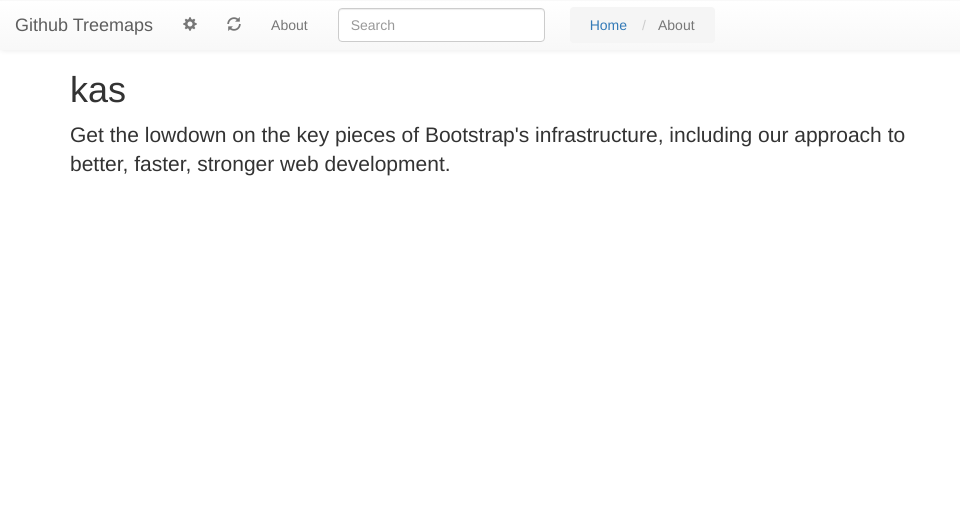
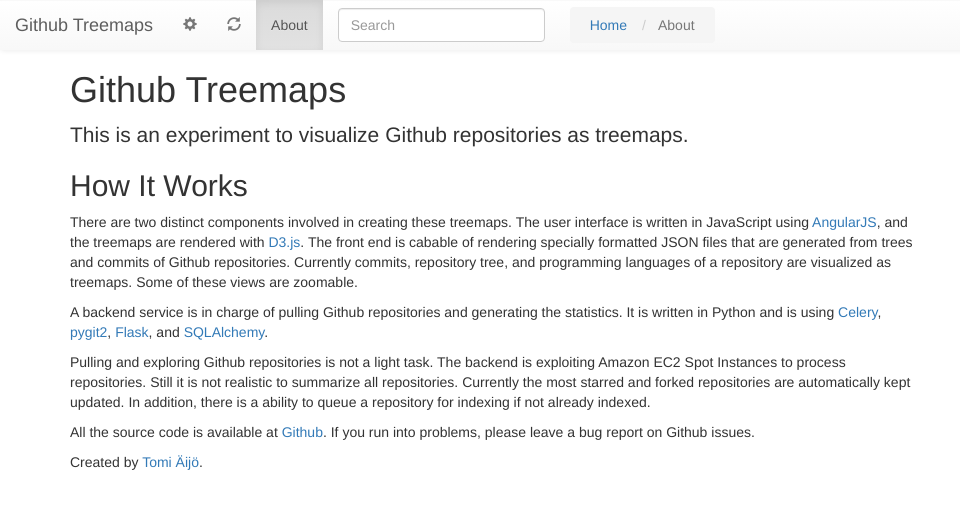
Before and after one commit to tomiaijo/github-treemaps, a plain HTML site: page index.html at #!/about in a window 1280 px wide. Shown: the whole page, without its empty margins (0-960 px from the left). Drawn offline with nearby package versions, Linux system fonts and the light colour scheme; some icons are missing.

Commit message:
Add about page

```diff
--- a/about.html
+++ b/about.html
@@ -2,10 +2,17 @@
 
     <div class="row">
         <div class="col-md-9" role="main">
-            <h1>kas</h1>
+            <h1>Github Treemaps</h1>
 
-            <p class="lead">Get the lowdown on the key pieces of Bootstrap's infrastructure, including our approach to better, faster, stronger web development.</p>
+            <p class="lead">This is an experiment to visualize Github repositories as treemaps.</p>
 
+            <h2>How It Works</h2>
+            <p>There are two distinct components involved in creating these treemaps. The user interface is written in JavaScript using <a href="https://angularjs.org/">AngularJS</a>, and the treemaps are rendered with <a href="http://d3js.org/">D3.js</a>. The front end is cabable of rendering specially formatted JSON files that are generated from trees and commits of Github repositories. Currently commits, repository tree, and programming languages of a repository are visualized as treemaps. Some of these views are zoomable.</p>
+            <p>A backend service is in charge of pulling Github repositories and generating the statistics. It is written in Python and is using <a href="http://www.celeryproject.org/">Celery</a>, <a href="http://www.pygit2.org/">pygit2</a>, <a href="http://flask.pocoo.org/">Flask</a>, and <a href="http://www.sqlalchemy.org/">SQLAlchemy</a>.</p>
+            <p>Pulling and exploring Github repositories is not a light task. The backend is exploiting Amazon EC2 Spot Instances to process repositories. Still it is not realistic to summarize all repositories. Currently the most starred and forked repositories are automatically kept updated. In addition, there is a ability to queue a repository for indexing if not already indexed.</p>
+            <p>All the source code is available at <a href="https://github.com/tomiaijo/github-treemaps">Github</a>. If you run into problems, please leave a bug report on Github issues.</p>
+
+            <p>Created by <a href="http://tomiaijo.github.io/">Tomi Äijö</a>.</p>
         </div>
     </div>
 </div>
--- a/controllers.js
+++ b/controllers.js
@@ -225,6 +225,7 @@ githubTreemapsApp.run(function($rootScope, $state, StateService) {
 });
 
 githubTreemapsApp.controller('MainCtrl', function ($scope, $state, $rootScope, StateService, $http) {
+    $scope.$state = $state;
     $scope.reload = function() {
         $state.go($state.current, StateService.toParams, {reload: true});
     };
```
